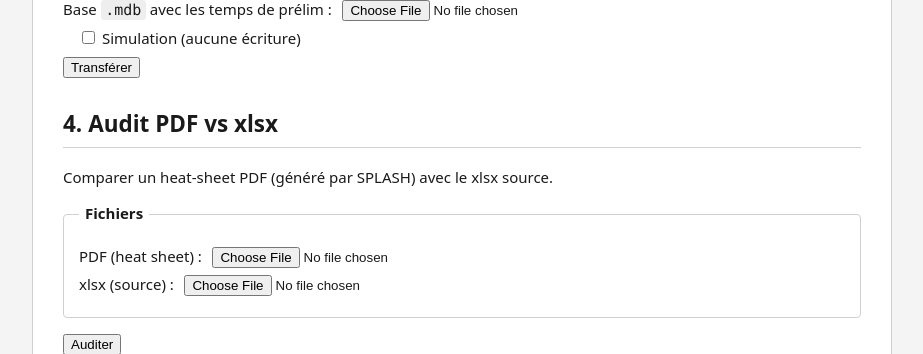
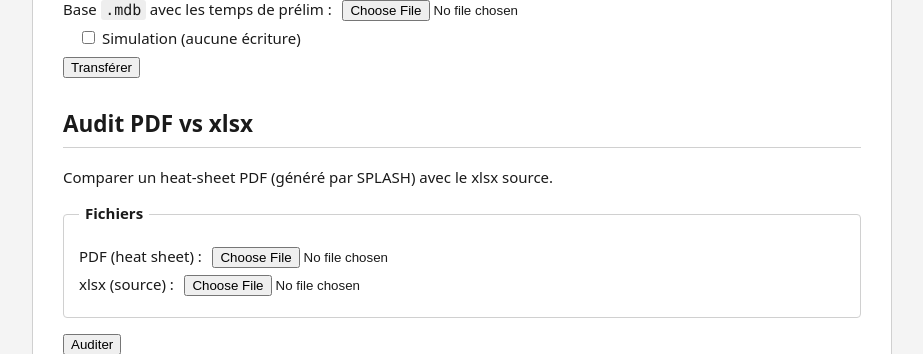
Before and after one commit to vrouleau/ebimport_splash, a Flask app: template webapp/templates/index.html in a window 1280 px wide. Shown: the part 829-1183 px from the top of the page, without its empty margins (178-1101 px from the left). Run offline with Flask 3, Linux system fonts and the light colour scheme; the template is opened without the code that fills it, so the values that code supplies are empty; parts of the project's set-up code (start-up, migrations or seed data) failed here and were passed over; some libraries are stand-ins or nearby versions.

Commit message:
Remove section number from audit heading
Change-Id: Ide4c7505c4bc35b96650846c8b0da6e2bd6a19cc

```diff
--- a/webapp/templates/index.html
+++ b/webapp/templates/index.html
@@ -145,7 +145,7 @@
 
     <!-- PDF Audit -->
     <section class="card">
-      <h2>4. Audit PDF vs xlsx</h2>
+      <h2>Audit PDF vs xlsx</h2>
       <p>Comparer un heat-sheet PDF (généré par SPLASH) avec le xlsx source.</p>
       <form id="audit-form">
         <fieldset>
```
